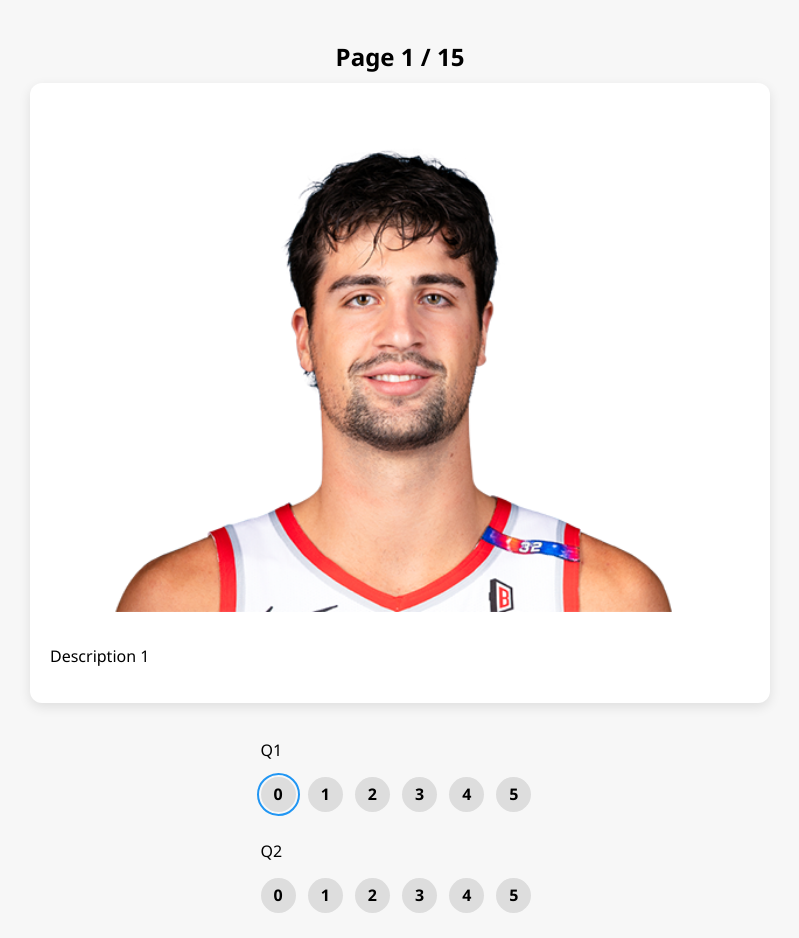
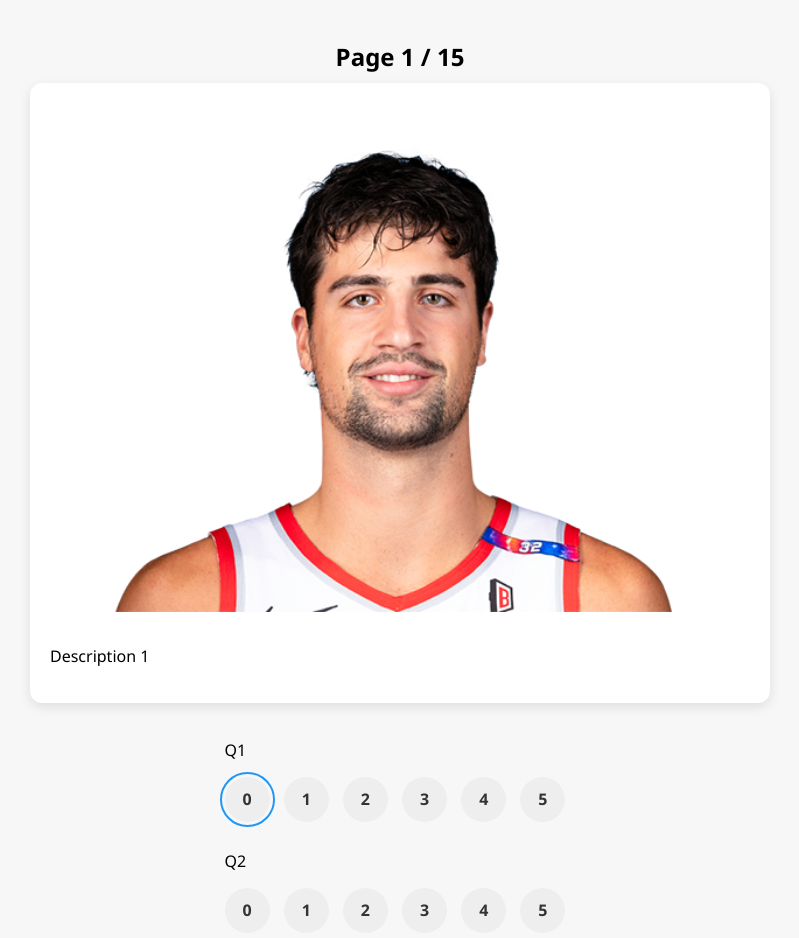
Before and after one commit to dan-j-e/survey, a plain HTML site: page index.html in a window 1280 px wide. Shown: the top 938 px of the page, without its empty margins (240-1039 px from the left). Drawn offline with Linux system fonts and the light colour scheme.

Commit message:
Update style.css

```diff
--- a/style.css
+++ b/style.css
@@ -122,6 +122,54 @@ input[type="radio"]:focus + span {
   outline-offset: 2px;
 }
 
+/* Make radio inputs invisible but focusable */
+input[type="radio"] {
+  opacity: 0;       /* invisible but still focusable */
+  width: 35px;
+  height: 35px;
+  position: absolute;
+  margin: 0;
+  cursor: pointer;
+}
+
+/* Bubble base style */
+input[type="radio"] + span {
+  display: inline-block;
+  width: 45px;              /* slightly bigger for better touch targets */
+  height: 45px;
+  line-height: 45px;
+  border-radius: 50%;
+  background: #eee;          /* light gray for unselected */
+  color: #333;
+  text-align: center;
+  font-weight: bold;
+  margin-right: 10px;
+  cursor: pointer;
+  transition: all 0.2s;
+  user-select: none;
+}
+
+/* Hover effect */
+input[type="radio"] + span:hover {
+  background: #ccc;
+  transform: scale(1.1);
+}
+
+/* Selected bubble */
+input[type="radio"]:checked + span {
+  background: #4CAF50;       /* same green as Next button */
+  color: white;
+  transform: scale(1.3);
+  box-shadow: 0 2px 6px rgba(0,0,0,0.2);
+  transition: all 0.2s;
+}
+
+/* Focused bubble (for keyboard tab) */
+input[type="radio"]:focus + span {
+  outline: 2px solid #2196F3;
+  outline-offset: 3px;
+}
+
 #surveyImage {
   transition: opacity 0.3s ease-in-out;
 }
```
